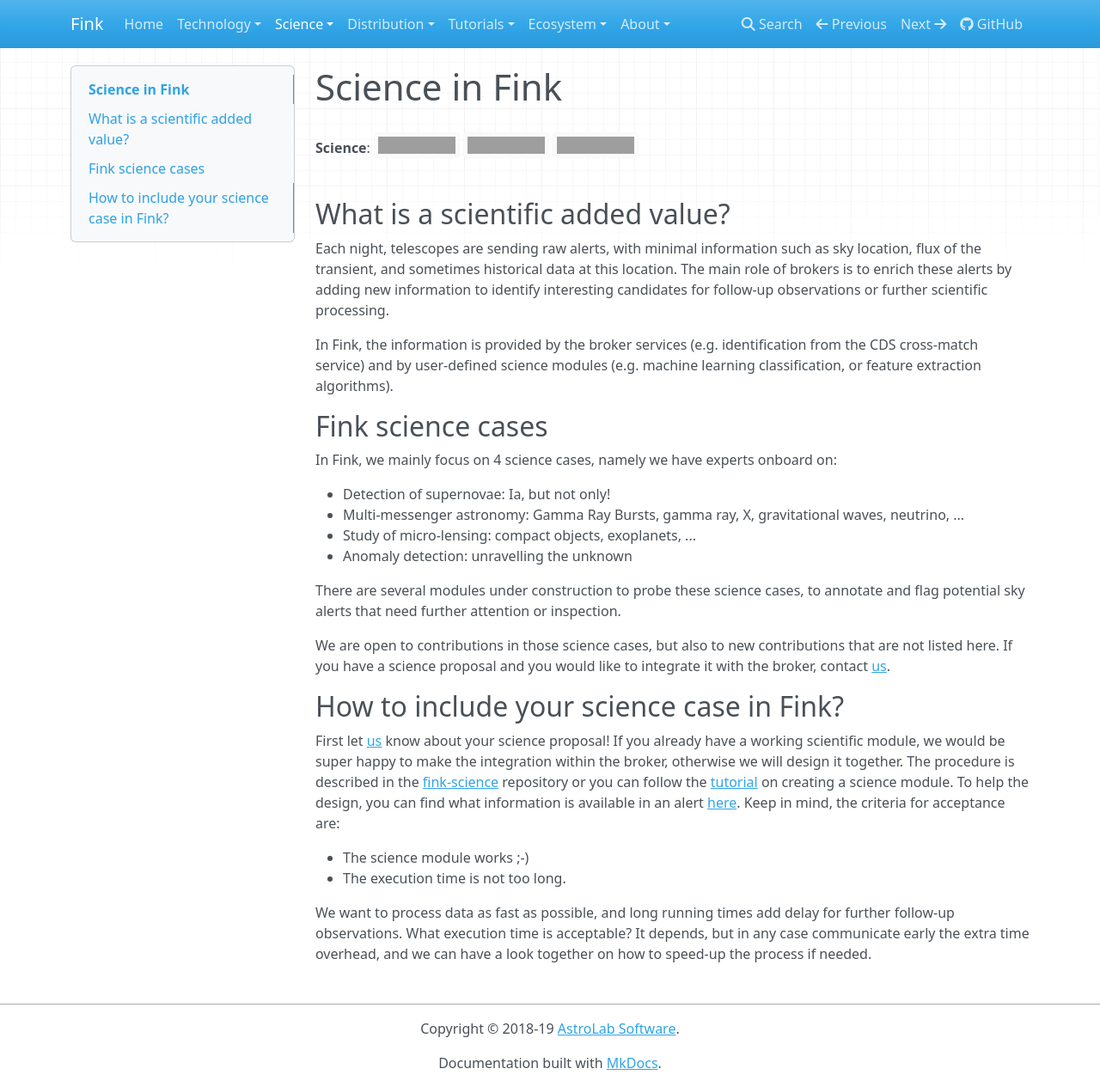
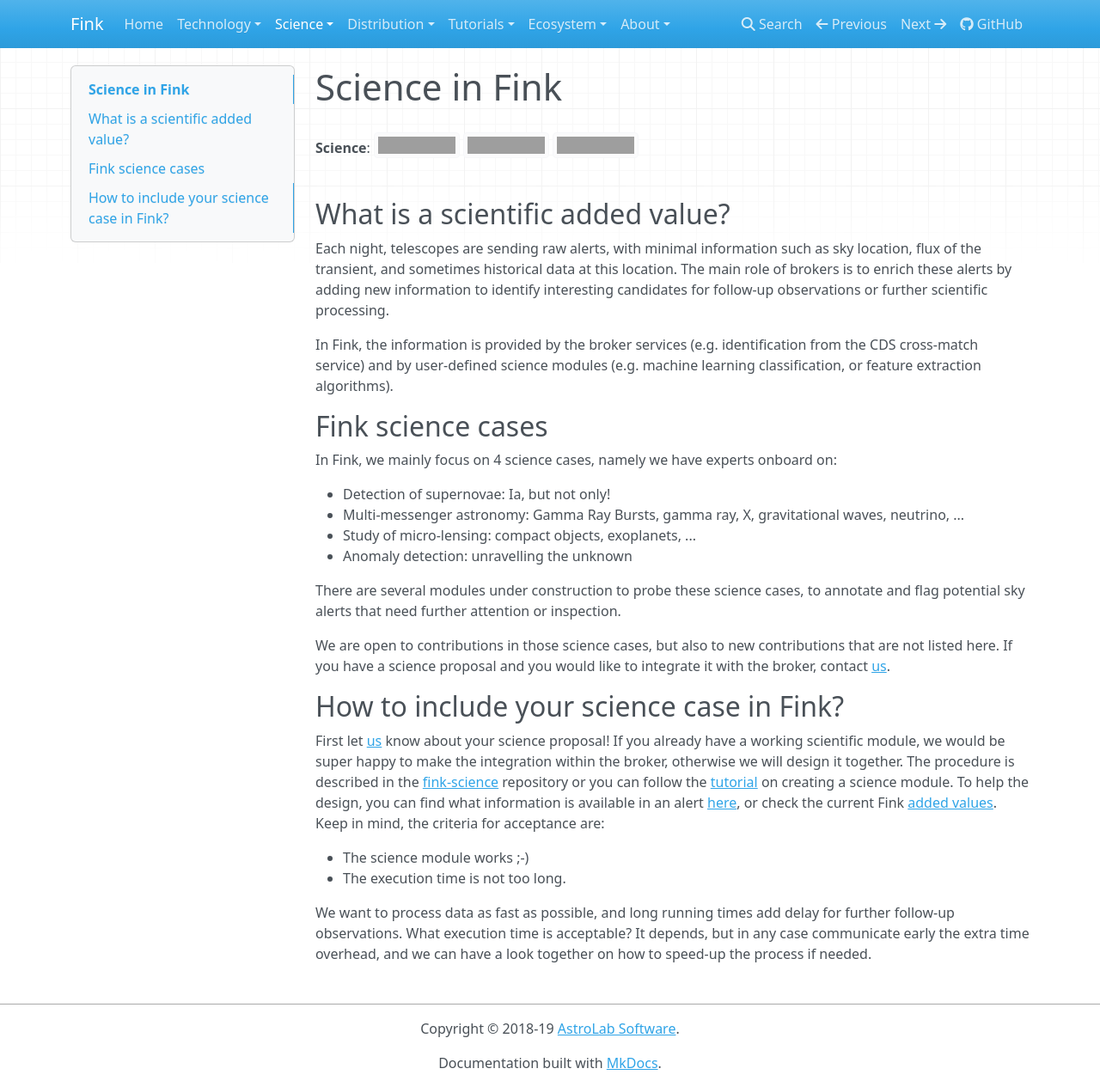
Before and after one commit to astrolabsoftware/fink, an MkDocs documentation site: the page built from docs/science/introduction.md, in a window 1280 px wide and 1265 px high. Shown: the whole window at 86% size. Built offline with MkDocs 1.6.1, drawn with Linux system fonts in a browser that asks for light colours; nearby versions of some CDN libraries; grey boxes are pictures that could not be loaded.

```diff
--- a/docs/science/introduction.md
+++ b/docs/science/introduction.md
@@ -23,7 +23,7 @@ We are open to contributions in those science cases, but also to new contributio
 
 ## How to include your science case in Fink?
 
-First let [us](mailto:peloton@lal.in2p3.fr,emilleishida@gmail.com,anais.moller@clermont.in2p3.fr) know about your science proposal! If you already have a working scientific module, we would be super happy to make the integration within the broker, otherwise we will design it together. The procedure is described in the [fink-science](https://github.com/astrolabsoftware/fink-science) repository or you can follow the [tutorial](../tutorials/create-science-module.md) on creating a science module. To help the design, you can find what information is available in an alert [here](ztf_alerts.md). Keep in mind, the criteria for acceptance are:
+First let [us](mailto:peloton@lal.in2p3.fr,emilleishida@gmail.com,anais.moller@clermont.in2p3.fr) know about your science proposal! If you already have a working scientific module, we would be super happy to make the integration within the broker, otherwise we will design it together. The procedure is described in the [fink-science](https://github.com/astrolabsoftware/fink-science) repository or you can follow the [tutorial](../tutorials/create-science-module.md) on creating a science module. To help the design, you can find what information is available in an alert [here](ztf_alerts.md), or check the current Fink [added values](added_values.md). Keep in mind, the criteria for acceptance are:
 
 * The science module works ;-)
 * The execution time is not too long.
```
